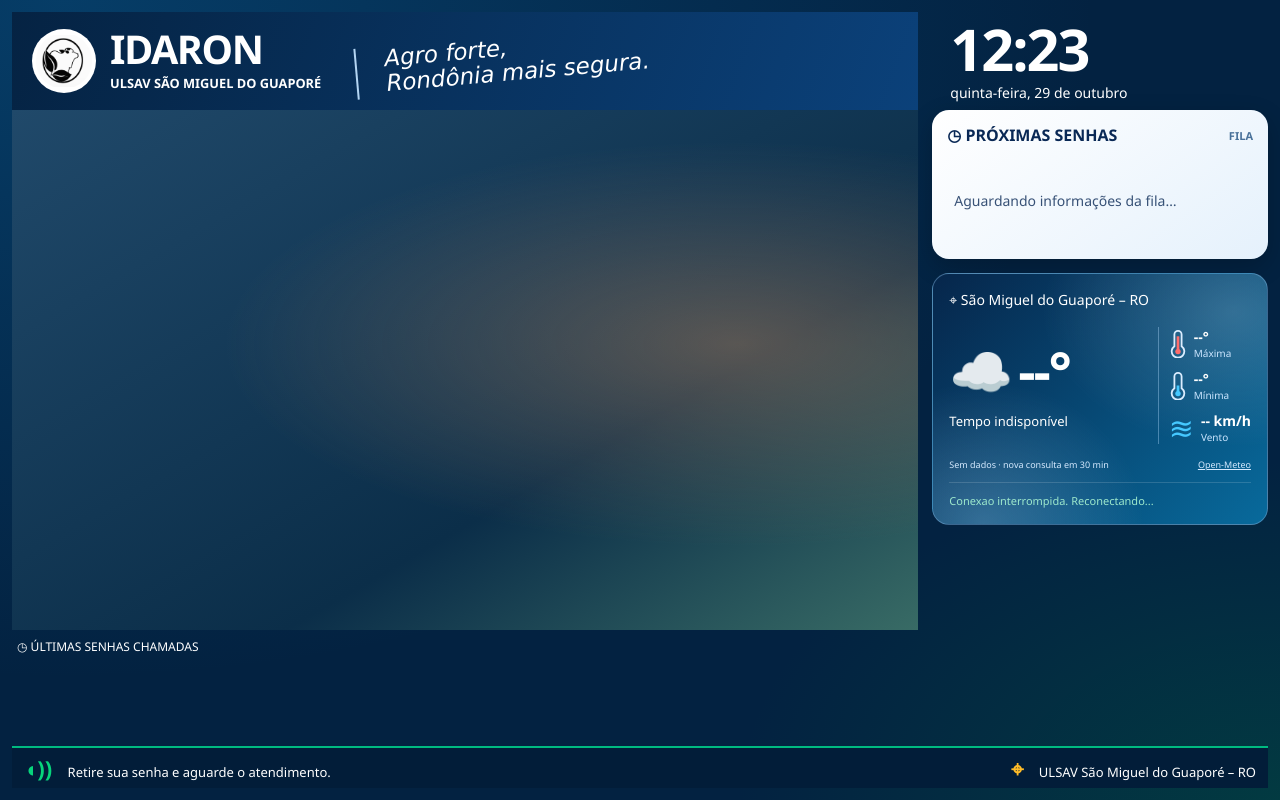
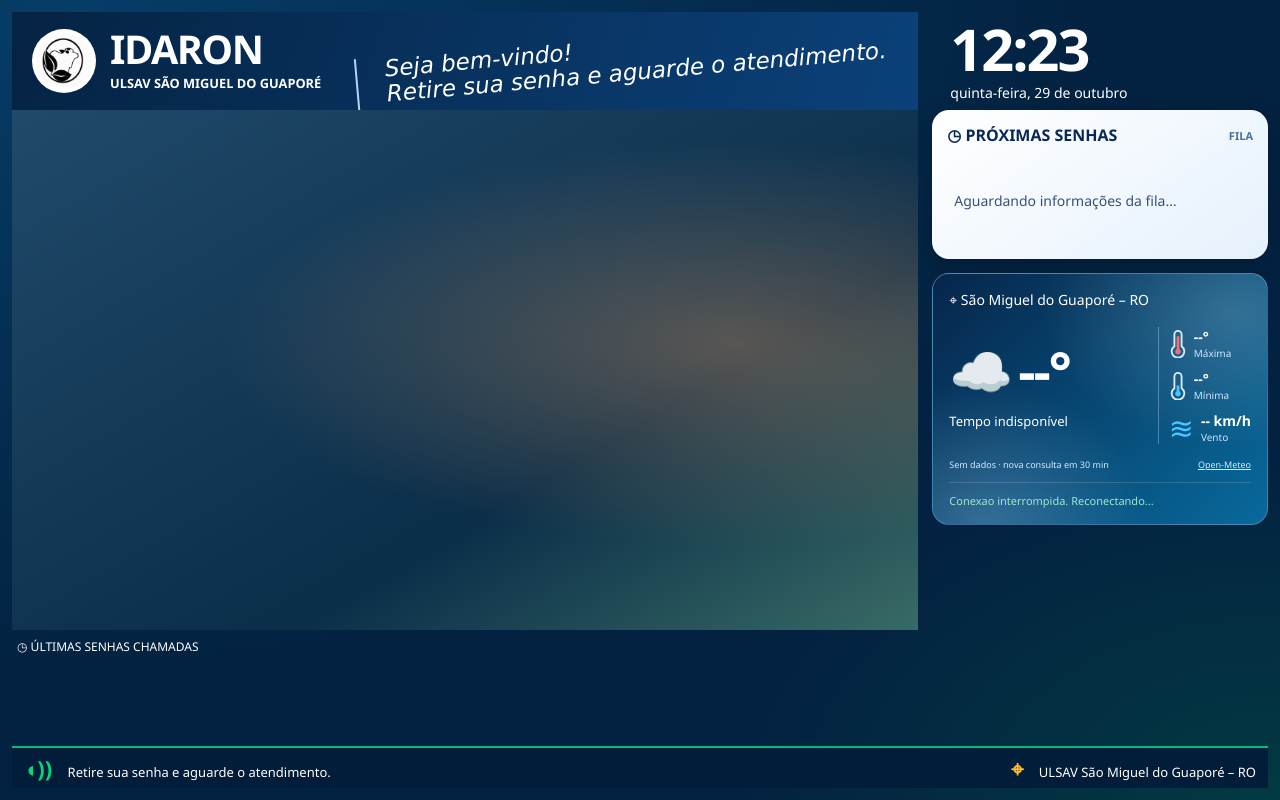
Before and after one commit to MarceloAnsilago/Gfilas, a Flask app: template app/templates/painel.html in a window 1280 px wide. Run offline with Flask 3, Linux system fonts and the light colour scheme; the template is opened without the code that fills it, so the values that code supplies are empty; some libraries are stand-ins or nearby versions.

Commit message:
mensagem de boas vindas

```diff
--- a/app/templates/painel.html
+++ b/app/templates/painel.html
@@ -11,7 +11,7 @@
     <header class="institution">
       <img src="{{ url_for('static', filename='logo.png') }}" alt="" class="institution-logo">
       <div><strong>IDARON</strong><span>ULSAV SÃO MIGUEL DO GUAPORÉ</span></div>
-      <div class="institution-motto">Agro forte,<br>Rondônia mais segura.</div>
+      <div class="institution-motto">Seja bem-vindo!<br>Retire sua senha e aguarde o atendimento.</div>
     </header>
     <section class="clock-block" aria-label="Data e hora">
       <time id="panel-clock">--:--</time>
```
